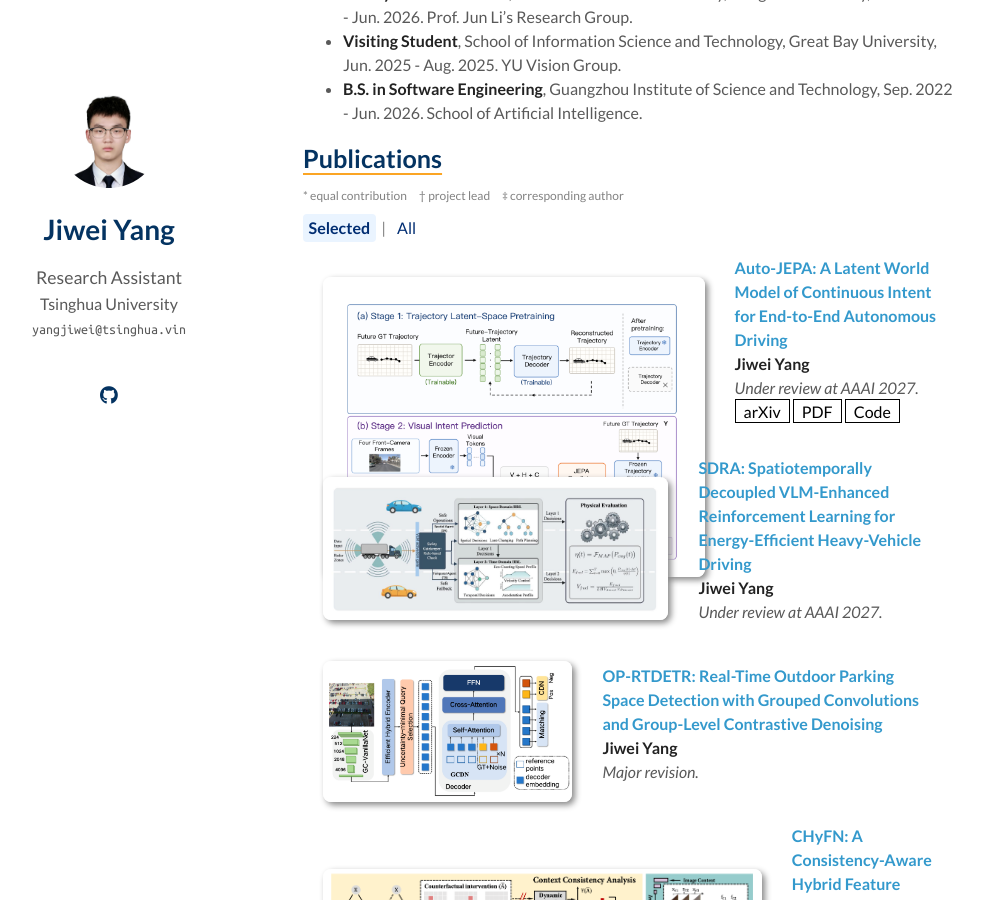
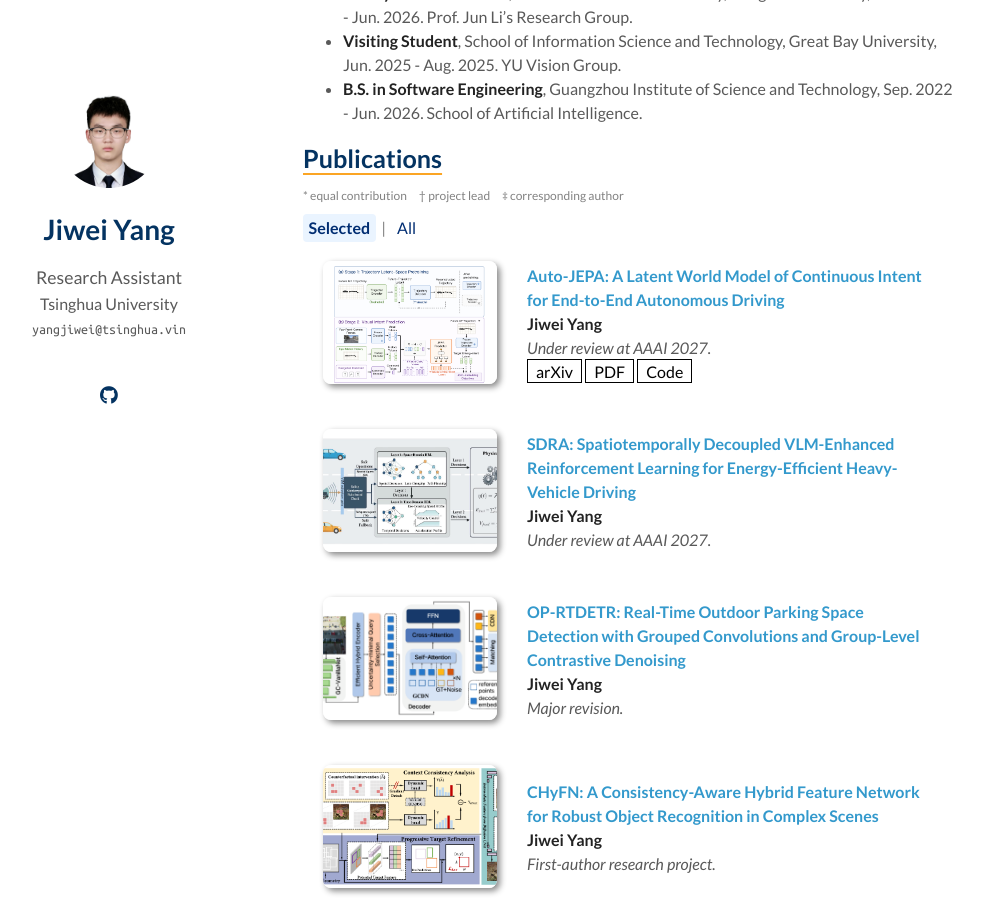
Before and after one commit to NoctYang/NoctYang.github.io, a Jekyll site: the page built from index.md, in a window 1280 px wide and 900 px high, scrolled down 808 px. Shown: the whole window, without its empty margins (167-1150 px from the left). Built offline with Jekyll 4.4.1, drawn with Linux system fonts in a browser that asks for light colours; a style sheet for code colours, icons or effects is not loaded; our own code applies the rules of GitHub Pages for plain Markdown files.

Commit message:
Use reference fixed-size publication thumbnails

```diff
--- a/_includes/publication_entry.html
+++ b/_includes/publication_entry.html
@@ -3,7 +3,7 @@
 <li>
 <div class="pub-row">
   <div class="col-sm-3 abbr" style="position: relative;padding-right: 15px;padding-left: 15px;">
-    {% if link.image %}<img src="{{ link.image }}" class="teaser img-fluid z-depth-1" alt="{{ link.title }} teaser" style="width:100%; height:auto; object-fit:contain;">{% endif %}
+    {% if link.image %}<img src="{{ link.image }}" class="teaser img-fluid z-depth-1" alt="{{ link.title }} teaser">{% endif %}
   </div>
   <div class="col-sm-9" style="position: relative;padding-right: 15px;padding-left: 20px;">
     <div class="title"><a href="{{ title_link }}">{{ link.title }}</a></div>
```
